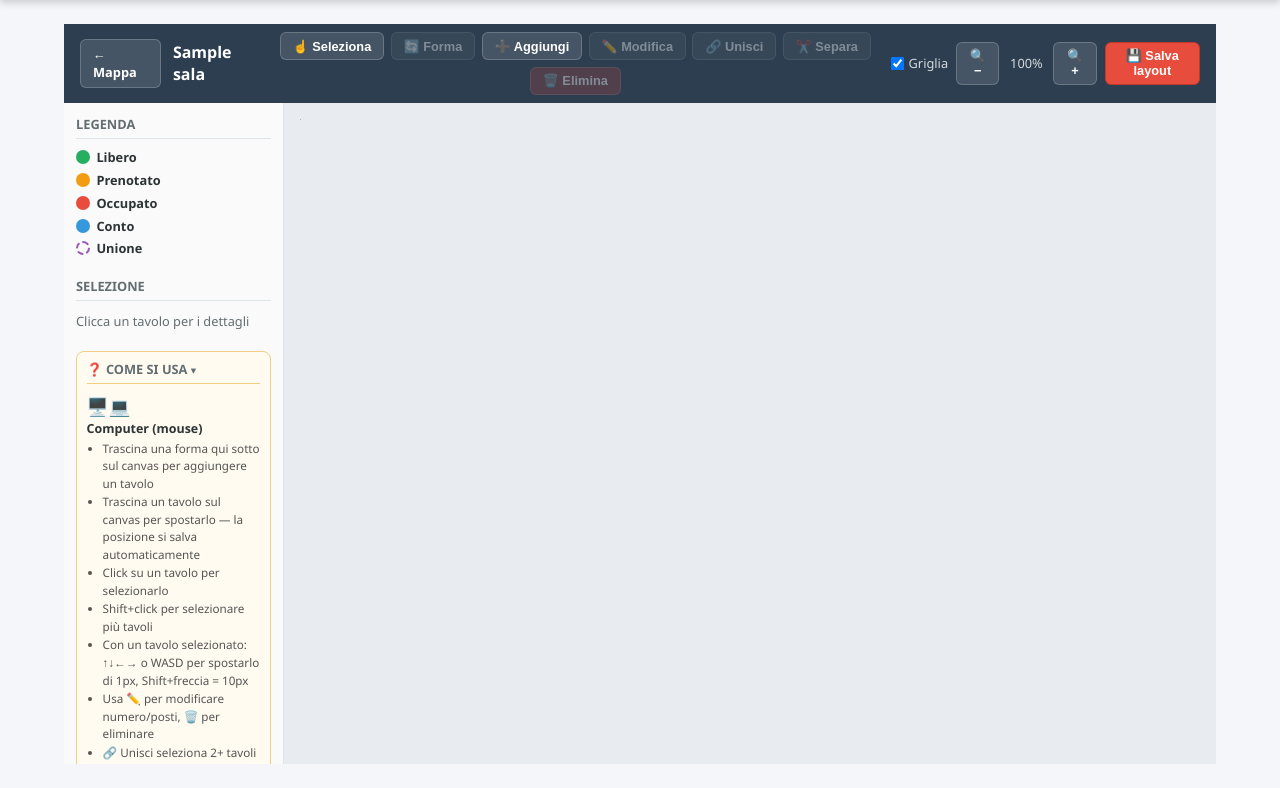
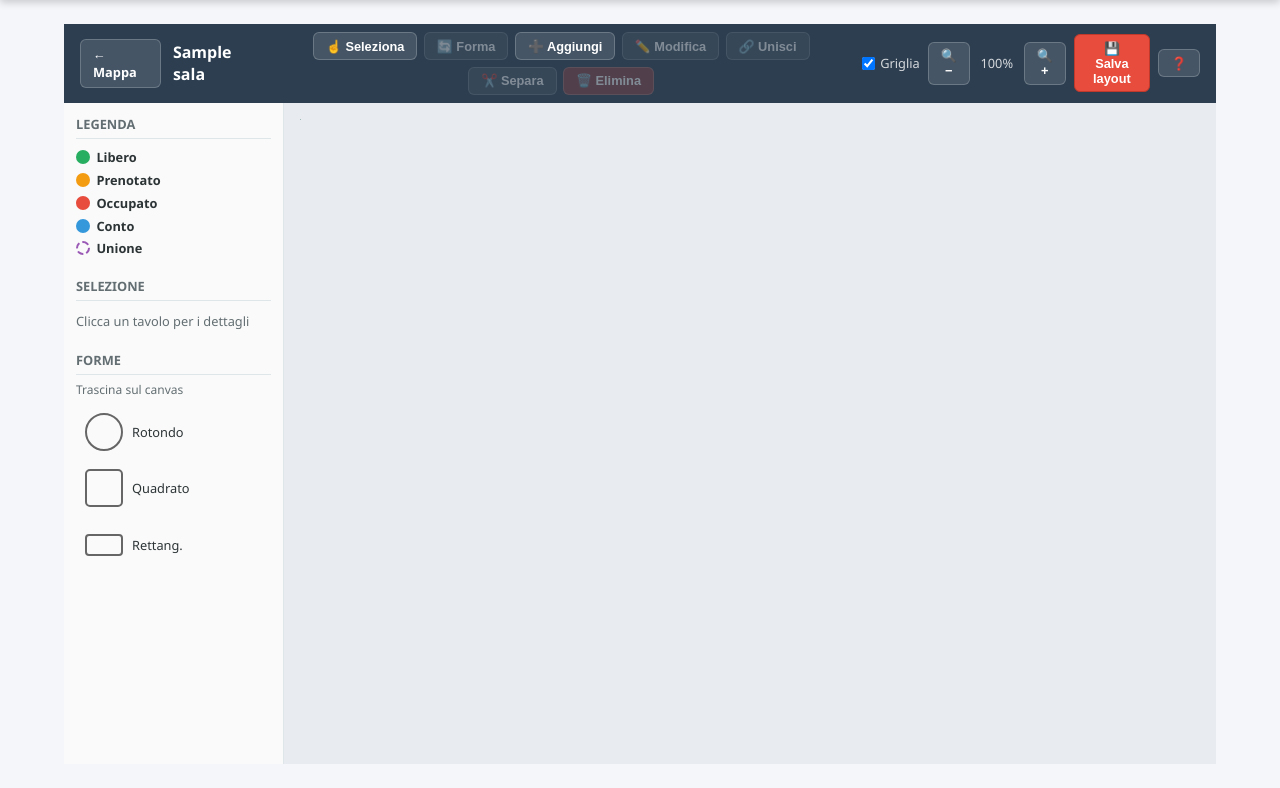
Before and after one commit to wildlux/RistorBar, a Django app: page /sala/editor/1/ in a window 1280 px wide. Shown: the part 55-843 px from the top of the page. Run offline with Django 5.2, Linux system fonts and the light colour scheme; a user stored in the database is signed in; tables that the repository leaves empty hold one stand-in row (values such as "Sample post").

Commit message:
Editor: pannello aiuto spostato a destra come panel flottante
- Rimosso dalla sidebar sinistra (troppo affollata)
- Aggiunto pulsante ❓ nella toolbar a destra
- Click apre/chiude pannello flottante sovrapposto al canvas, lato destro
- Pannello scrollabile con istruzioni per mouse e touch

Co-Authored-By: Claude Sonnet 4.6 <noreply@anthropic.com>

```diff
--- a/static/css/style.css
+++ b/static/css/style.css
@@ -258,13 +258,21 @@ body { font-family: 'Segoe UI', system-ui, sans-serif; background: var(--bg); co
     background: #fafafa; border-right: 1px solid var(--border);
     overflow-y: auto; padding: 0.75rem;
 }
-.side-help { background:#fffbf0; border-radius:8px; padding:0.5rem 0.6rem; border:1px solid #f0d080; }
-.side-help h4 { border-bottom-color:#f0d080 !important; }
-.help-device { margin-bottom:0.75rem; }
+/* Pannello aiuto flottante (destra) */
+.help-panel { position:fixed; top:110px; right:1rem; width:300px; max-height:calc(100vh - 130px);
+    background:var(--card,#fff); border:1px solid var(--border); border-radius:12px;
+    box-shadow:0 8px 32px rgba(0,0,0,0.18); z-index:500; overflow:hidden; display:flex; flex-direction:column; }
+.help-panel-header { display:flex; align-items:center; justify-content:space-between;
+    padding:0.65rem 1rem; background:#fffbf0; border-bottom:1px solid #f0d080; flex-shrink:0; }
+.help-panel-header strong { font-size:0.9rem; }
+.help-close { background:none; border:none; font-size:1.1rem; cursor:pointer; color:var(--muted); padding:0 4px; }
+.help-close:hover { color:var(--danger,#e74c3c); }
+.help-panel-body { overflow-y:auto; padding:0.75rem 1rem; }
+.help-device { margin-bottom:0.9rem; }
 .help-icon { font-size:1.1rem; margin-bottom:2px; }
-.help-device strong { font-size:0.78rem; display:block; margin-bottom:3px; }
-.help-device ul { margin:0; padding-left:1rem; }
-.help-device ul li { font-size:0.73rem; line-height:1.5; color:#555; margin-bottom:1px; }
+.help-device strong { font-size:0.8rem; display:block; margin-bottom:4px; }
+.help-device ul { margin:0; padding-left:1.1rem; }
+.help-device ul li { font-size:0.74rem; line-height:1.55; color:#555; margin-bottom:2px; }
 .side-section { margin-bottom: 1.25rem; }
 .side-section h4 { font-size: 0.8rem; font-weight: 700; text-transform: uppercase;
                    color: var(--muted); margin-bottom: 0.6rem; border-bottom: 1px solid var(--border); padding-bottom: 0.3rem; }
--- a/templates/ristorante/editor_sala.html
+++ b/templates/ristorante/editor_sala.html
@@ -27,6 +27,50 @@
       <span id="zoom-label">100%</span>
       <button class="btn btn-sm" onclick="zoom(+0.15)">🔍+</button>
       <button class="btn btn-primary btn-sm" onclick="salvaLayout()">💾 Salva layout</button>
+      <button class="btn btn-sm" id="btn-help" onclick="toggleHelp()" title="Come si usa">❓</button>
+    </div>
+  </div>
+
+  <!-- Pannello aiuto flottante (destra) -->
+  <div id="help-panel" class="help-panel" style="display:none">
+    <div class="help-panel-header">
+      <strong>❓ Come si usa</strong>
+      <button onclick="toggleHelp()" class="help-close">✕</button>
+    </div>
+    <div class="help-panel-body">
+      <div class="help-device">
+        <div class="help-icon">🖥️💻</div>
+        <strong>Computer (mouse)</strong>
+        <ul>
+          <li>Trascina una forma dalla sidebar sul canvas per aggiungere un tavolo</li>
+          <li>Trascina un tavolo per spostarlo — si salva automaticamente</li>
+          <li>Click su un tavolo per selezionarlo</li>
+          <li>Shift+click per selezionare più tavoli</li>
+          <li>Con un tavolo selezionato: ↑↓←→ o WASD = 1px, Shift = 10px</li>
+          <li>🔄 Forma: cambia la forma del tavolo selezionato (o tasto F)</li>
+          <li>✏️ Modifica numero/posti &nbsp;·&nbsp; 🗑️ Elimina</li>
+          <li>🔗 Unisci 2+ tavoli selezionati (per gruppi/matrimoni)</li>
+        </ul>
+      </div>
+      <div class="help-device">
+        <div class="help-icon">📱</div>
+        <strong>Tablet / Smartphone (touch)</strong>
+        <ul>
+          <li>Tieni premuto su una forma e trascinala sul canvas</li>
+          <li>Tieni premuto un tavolo esistente e trascinalo per spostarlo</li>
+          <li>Tocca brevemente un tavolo per selezionarlo</li>
+          <li>Usa il D-pad ▲▼◄► nella sidebar per spostamenti precisi</li>
+        </ul>
+      </div>
+      <div class="help-device">
+        <div class="help-icon">💡</div>
+        <strong>Suggerimenti</strong>
+        <ul>
+          <li>La griglia aiuta ad allineare i tavoli</li>
+          <li>🔍− / 🔍+ per ridimensionare la vista</li>
+          <li>Ctrl+S salva il layout manualmente</li>
+        </ul>
+      </div>
     </div>
   </div>
 
@@ -63,47 +107,6 @@
           <p class="dpad-hint">↑↓←→ oppure WASD &nbsp;·&nbsp; Shift = ×10</p>
         </div>
       </div>
-      <!-- Istruzioni -->
-      <div class="side-section side-help">
-        <h4 style="cursor:pointer;user-select:none" onclick="this.nextElementSibling.style.display=this.nextElementSibling.style.display==='none'?'block':'none'">
-          ❓ Come si usa <small style="color:var(--muted);font-weight:400">▾</small>
-        </h4>
-        <div id="help-body">
-          <div class="help-device">
-            <div class="help-icon">🖥️💻</div>
-            <strong>Computer (mouse)</strong>
-            <ul>
-              <li>Trascina una forma qui sotto sul canvas per aggiungere un tavolo</li>
-              <li>Trascina un tavolo sul canvas per spostarlo — la posizione si salva automaticamente</li>
-              <li>Click su un tavolo per selezionarlo</li>
-              <li>Shift+click per selezionare più tavoli</li>
-              <li>Con un tavolo selezionato: ↑↓←→ o WASD per spostarlo di 1px, Shift+freccia = 10px</li>
-              <li>Usa ✏️ per modificare numero/posti, 🗑️ per eliminare</li>
-              <li>🔗 Unisci seleziona 2+ tavoli e li unisce (matrimoni, gruppi)</li>
-            </ul>
-          </div>
-          <div class="help-device">
-            <div class="help-icon">📱🖥️</div>
-            <strong>Tablet / Smartphone (touch)</strong>
-            <ul>
-              <li>Tieni premuto su una forma e trascinala sul canvas</li>
-              <li>Tieni premuto su un tavolo esistente e trascinalo per spostarlo</li>
-              <li>Tocca brevemente un tavolo per selezionarlo</li>
-              <li>Usa la toolbar in alto per le altre azioni</li>
-            </ul>
-          </div>
-          <div class="help-device">
-            <div class="help-icon">💡</div>
-            <strong>Suggerimenti</strong>
-            <ul>
-              <li>La griglia aiuta ad allineare i tavoli — disattivala per posizione libera</li>
-              <li>🔍− / 🔍+ per rimpicciolire/ingrandire il canvas</li>
-              <li>💾 Salva layout salva tutte le posizioni (il drag le salva in automatico)</li>
-            </ul>
-          </div>
-        </div>
-      </div>
-
       <div class="side-section">
         <h4>Forme</h4>
         <p style="font-size:0.75rem;color:var(--muted);margin:-4px 0 8px">Trascina sul canvas</p>
@@ -638,6 +641,12 @@ function zoom(delta) {
 
 function setTool(t) { currentTool = t; }
 
+function toggleHelp() {
+  const p = document.getElementById('help-panel');
+  p.style.display = p.style.display === 'none' ? 'block' : 'none';
+  document.getElementById('btn-help').classList.toggle('btn-primary', p.style.display !== 'none');
+}
+
 // ═══════════════════════════════════════════════════════
 //  MODAL helpers
 // ═══════════════════════════════════════════════════════
```
